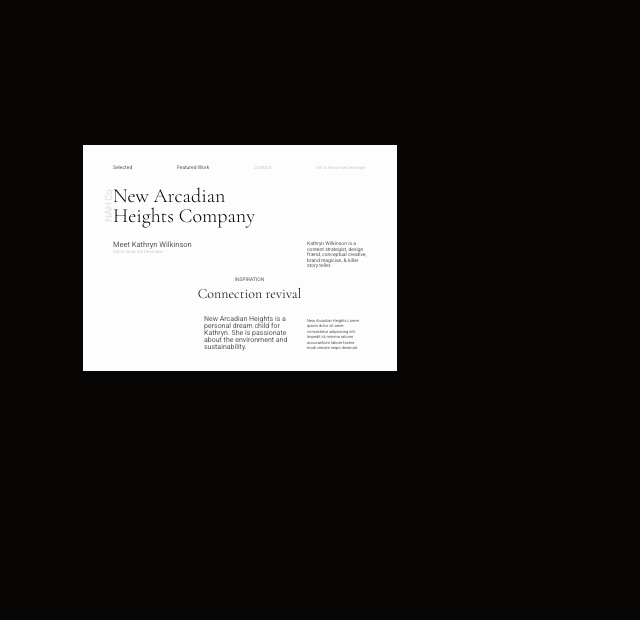
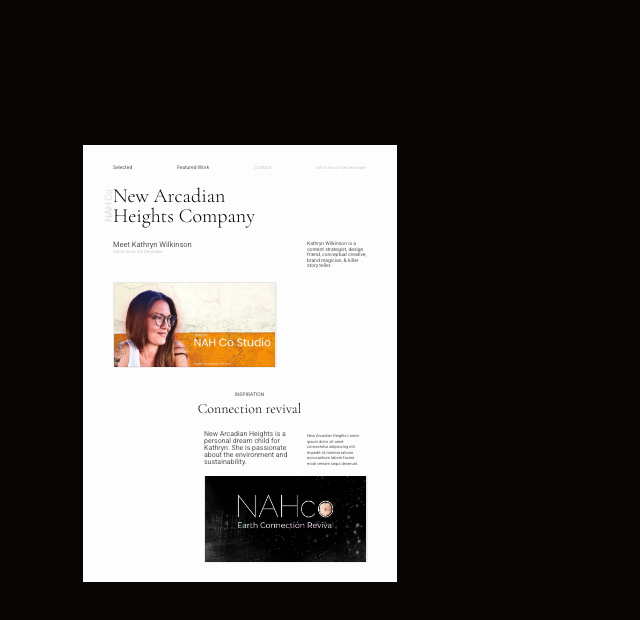
Before and after one commit to NAHco-code/Brainstorm-Repo, a plain HTML site: page index.html in a window 1280 px wide. Shown: the whole page, without its empty margins (0-640 px from the left). Drawn offline with nearby package versions, Linux system fonts and the light colour scheme.

Commit message:
Style: add photos to main content page

```diff
--- a/assets/brand.css
+++ b/assets/brand.css
@@ -154,6 +154,29 @@ nav{
     text-decoration: none;
 }
 
+.card_img{
+    padding: 0;
+    margin-top: 10px;
+}
+
+#headshot_sec{
+    width: auto;
+    height: auto;
+    margin-bottom: 20px;
+}
+
+#headshot_img{
+    background-image: url("images/brand-headshot.JPG");
+    background-repeat: no-repeat;
+    background-size: cover;
+    /* background-position: right 0% bottom 75%; */
+    z-index: 100;
+    border: 0.25px solid #07060415;
+    box-shadow: 0.5px 0.75px 1.5px #0706042a;
+    width: 163.2px;
+    height: 85.51px;
+}
+
 #brand_content_wrapper{
     display: flex;
     flex-direction: column;
@@ -226,6 +249,26 @@ nav{
     padding-right: 5px;
 }
 
+#brand_img_sec{
+    width: auto;
+    height: auto;
+    display: flex;
+    justify-content: flex-end;
+    align-items: flex-end;
+}
+
+#brand_img{
+    background-image: url("images/style.jpg");
+    background-repeat: no-repeat;
+    background-size: cover;
+    background-position: center;
+    z-index: 100;
+    border: 0.25px solid #07060415;
+    box-shadow: 0.5px 0.75px 1.5px #0706042a;
+    width: 163.2px;
+    height: 85.51px;
+}
+
 @media only screen and (min-width: 425px) {
     main{
     position: relative;
```
Also changed, not shown: assets/images/brand-headshot.JPG (added), assets/images/style.jpg (added).
